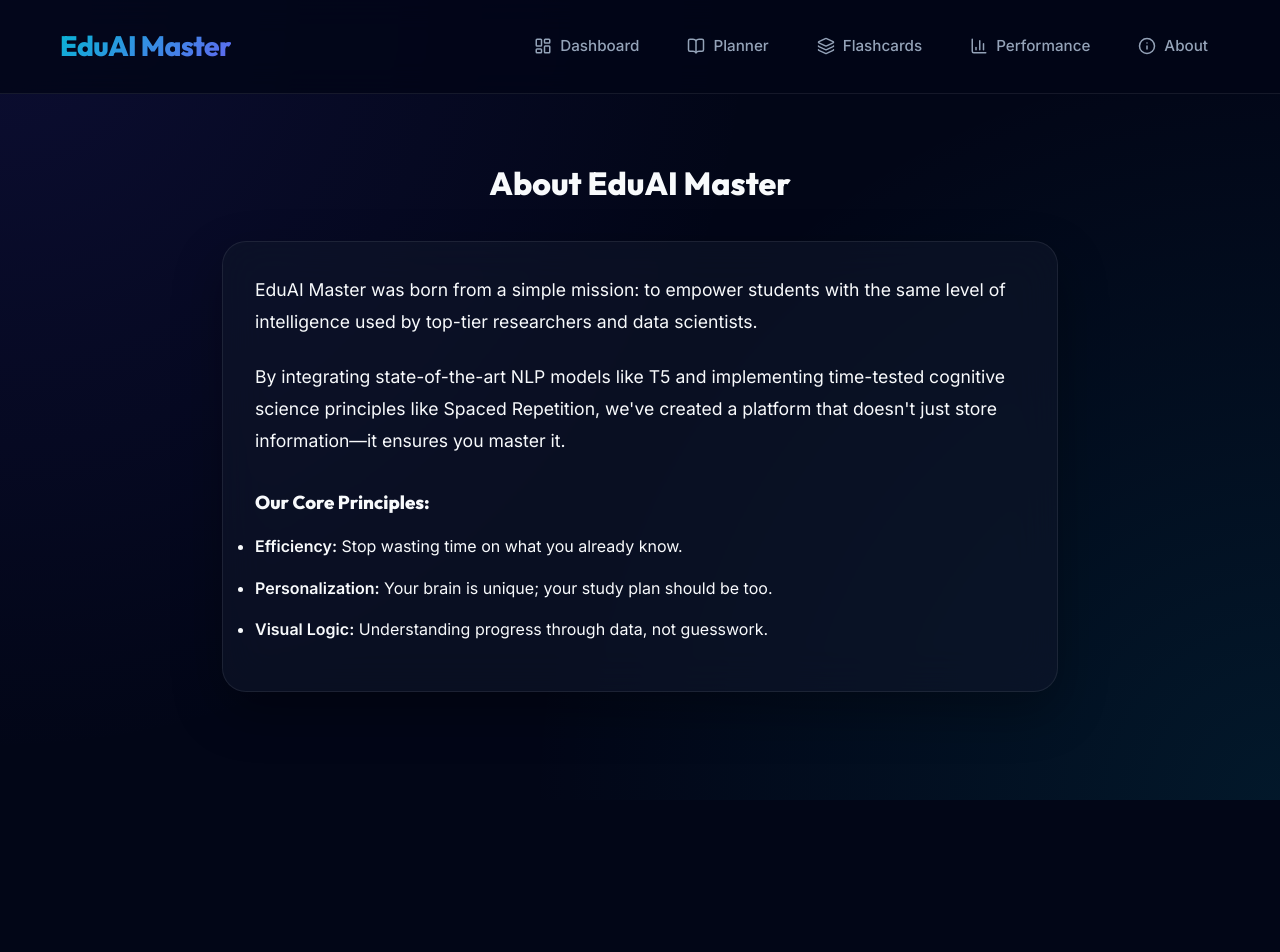
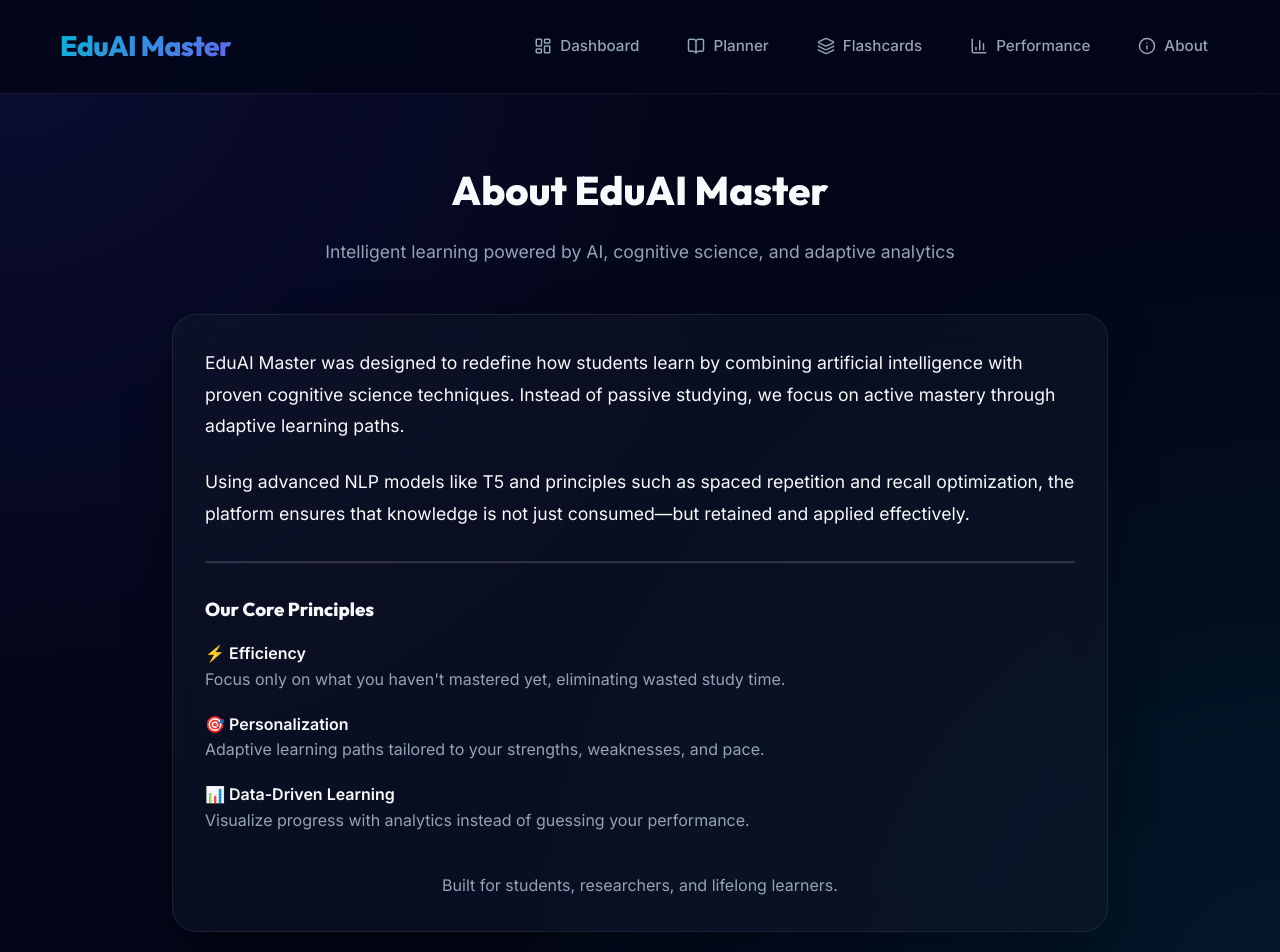
Before and after one commit to tahreemaltaf/EDU-AI-Master, a React (Vite) app in the folder frontend/: page /about in a window 1280 px wide. Shown: the top 952 px of the page. Before the commit the page ends 800 px from the top, so only its background shows below. Built offline with nearby package versions, Linux system fonts and the light colour scheme.

Commit message:
Updated the About Page

```diff
--- a/frontend/src/components/About.jsx
+++ b/frontend/src/components/About.jsx
@@ -2,21 +2,65 @@ import React from 'react';
 
 const About = () => {
     return (
-        <div style={{ padding: '4rem 2rem', maxWidth: '900px', margin: '0 auto' }}>
-            <h1 style={{ marginBottom: '2rem', textAlign: 'center' }}>About EduAI Master</h1>
-            <div className="glass-card">
+        <div style={{ padding: '4rem 2rem', maxWidth: '1000px', margin: '0 auto' }}>
+            {/* Header */}
+            <div style={{ textAlign: 'center', marginBottom: '3rem' }}>
+                <h1 style={{ fontSize: '2.5rem', marginBottom: '1rem' }}>About EduAI Master</h1>
+                <p style={{ fontSize: '1.1rem', color: 'var(--text-muted)' }}>
+                    Intelligent learning powered by AI, cognitive science, and adaptive analytics
+                </p>
+            </div>
+
+            {/* Main Card */}
+            <div className="glass-card" style={{ padding: '2rem' }}>
+
+                {/* Intro */}
                 <p style={{ fontSize: '1.1rem', lineHeight: '1.8', marginBottom: '1.5rem' }}>
-                    EduAI Master was born from a simple mission: to empower students with the same level of intelligence used by top-tier researchers and data scientists.
+                    EduAI Master was designed to redefine how students learn by combining artificial intelligence with proven cognitive science techniques.
+                    Instead of passive studying, we focus on active mastery through adaptive learning paths.
                 </p>
-                <p style={{ fontSize: '1.1rem', lineHeight: '1.8', marginBottom: '1.5rem' }}>
-                    By integrating state-of-the-art NLP models like T5 and implementing time-tested cognitive science principles like Spaced Repetition, we've created a platform that doesn't just store information—it ensures you master it.
+
+                <p style={{ fontSize: '1.1rem', lineHeight: '1.8', marginBottom: '2rem' }}>
+                    Using advanced NLP models like T5 and principles such as spaced repetition and recall optimization,
+                    the platform ensures that knowledge is not just consumed—but retained and applied effectively.
                 </p>
-                <h3 style={{ marginTop: '2rem', marginBottom: '1rem' }}>Our Core Principles:</h3>
-                <ul>
-                    <li style={{ marginBottom: '1rem' }}><strong>Efficiency:</strong> Stop wasting time on what you already know.</li>
-                    <li style={{ marginBottom: '1rem' }}><strong>Personalization:</strong> Your brain is unique; your study plan should be too.</li>
-                    <li style={{ marginBottom: '1rem' }}><strong>Visual Logic:</strong> Understanding progress through data, not guesswork.</li>
-                </ul>
+
+                {/* Divider */}
+                <hr style={{ margin: '2rem 0', opacity: 0.2 }} />
+
+                {/* Core Principles */}
+                <h3 style={{ marginBottom: '1rem' }}>Our Core Principles</h3>
+
+                <div style={{ display: 'grid', gap: '1.2rem' }}>
+                    <div>
+                        <strong>⚡ Efficiency</strong>
+                        <p style={{ margin: 0, color: 'var(--text-muted)' }}>
+                            Focus only on what you haven't mastered yet, eliminating wasted study time.
+                        </p>
+                    </div>
+
+                    <div>
+                        <strong>🎯 Personalization</strong>
+                        <p style={{ margin: 0, color: 'var(--text-muted)' }}>
+                            Adaptive learning paths tailored to your strengths, weaknesses, and pace.
+                        </p>
+                    </div>
+
+                    <div>
+                        <strong>📊 Data-Driven Learning</strong>
+                        <p style={{ margin: 0, color: 'var(--text-muted)' }}>
+                            Visualize progress with analytics instead of guessing your performance.
+                        </p>
+                    </div>
+                </div>
+
+                {/* Footer CTA */}
+                <div style={{ marginTop: '2.5rem', textAlign: 'center' }}>
+                    <p style={{ fontSize: '1rem', color: 'var(--text-muted)' }}>
+                        Built for students, researchers, and lifelong learners.
+                    </p>
+                </div>
+
             </div>
         </div>
     );
```
